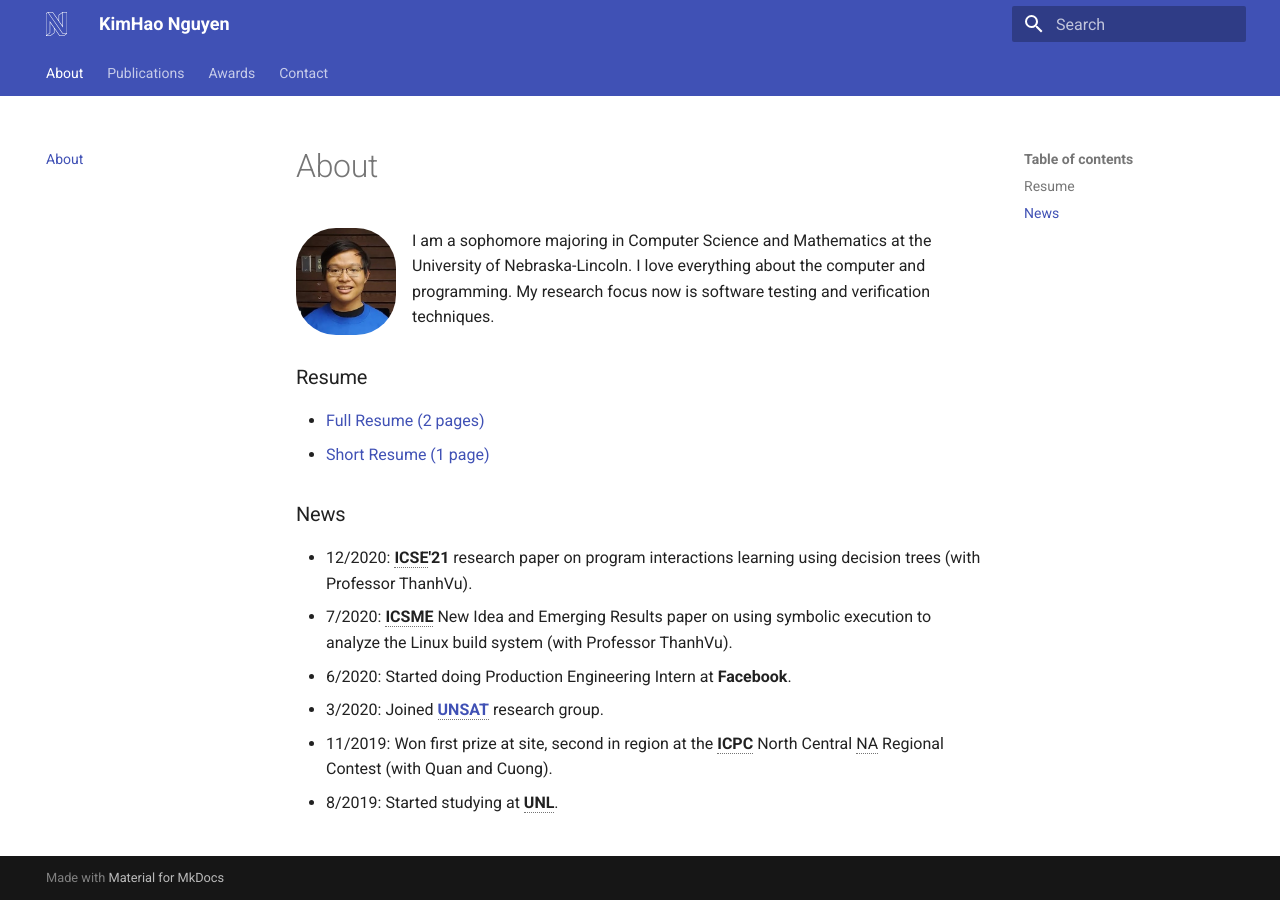
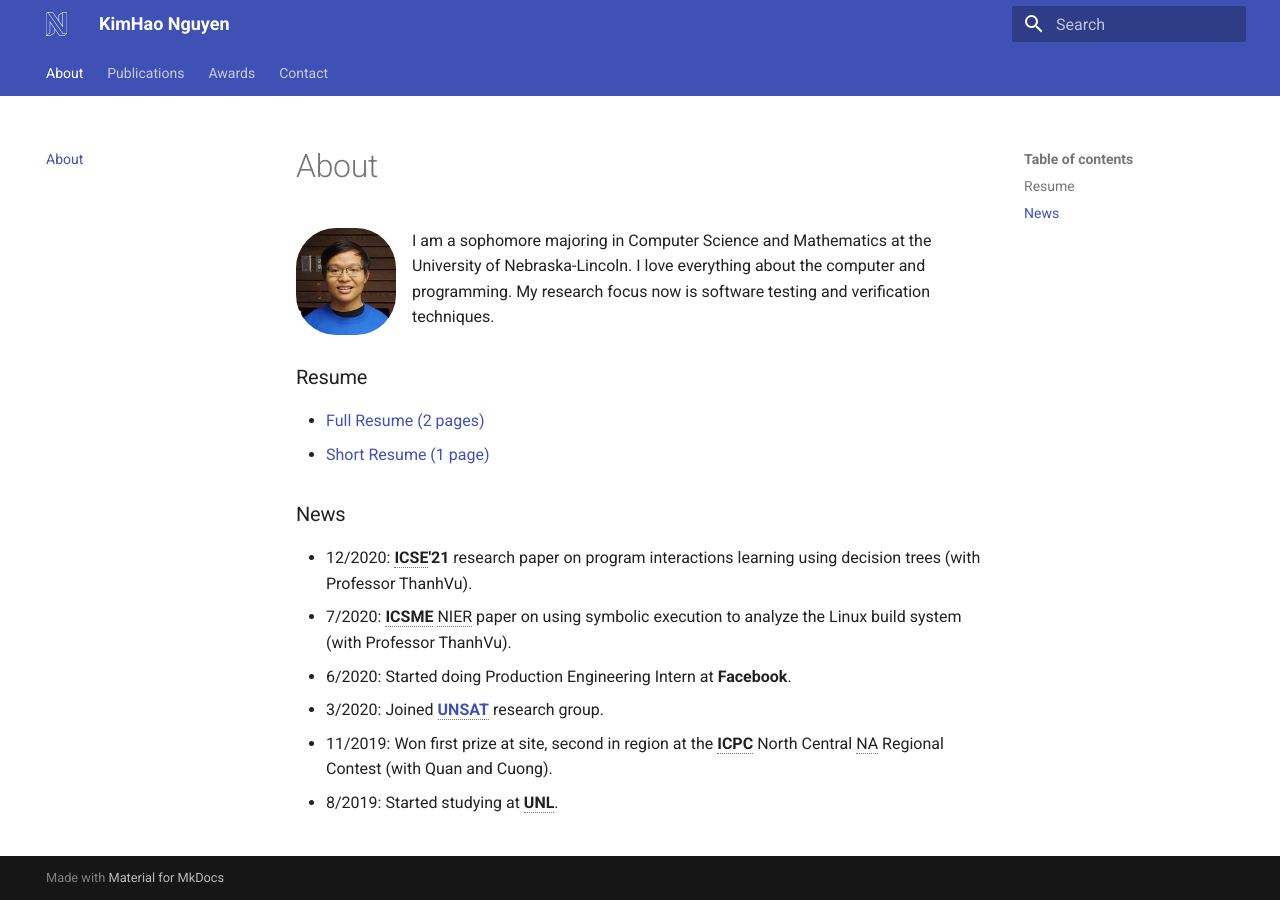
Before and after one commit to ndkimhao/ndkimhao.github.io, an MkDocs documentation site: the page built from docs/index.md, in a window 1280 px wide. Built offline with MkDocs 1.6.1 and Material for MkDocs 9.7.7, drawn with Linux system fonts in a browser that asks for light colours.

Commit message:
upd index

```diff
--- a/docs/index.md
+++ b/docs/index.md
@@ -15,7 +15,7 @@ My research focus now is software testing and verification techniques.
 
 ### News
 - 12/2020: **ICSE'21** research paper on program interactions learning using decision trees (with Professor ThanhVu).
-- 7/2020: **ICSME** New Idea and Emerging Results paper on using symbolic execution to analyze the Linux build system (with Professor ThanhVu).
+- 7/2020: **ICSME** NIER paper on using symbolic execution to analyze the Linux build system (with Professor ThanhVu).
 - 6/2020: Started doing Production Engineering Intern at **Facebook**.
 - 3/2020: Joined [**UNSAT**](https://nguyenthanhvuh.github.io/research/group/){target=_blank} research group.
 - 11/2019: Won first prize at site, second in region at the **ICPC** North Central NA Regional Contest (with Quan and Cuong).
@@ -23,6 +23,7 @@ My research focus now is software testing and verification techniques.
 
 *[ICSE]: International Conference on Software Engineering
 *[ICSME]: International Conference on Software Maintenance and Evolution
+*[NIER]: New Idea and Emerging Results
 *[UNSAT]: University of Nebraska Software Analysis and Testing
 *[NA]: North America
 *[ICPC]: International Collegiate Programming Contest
```
